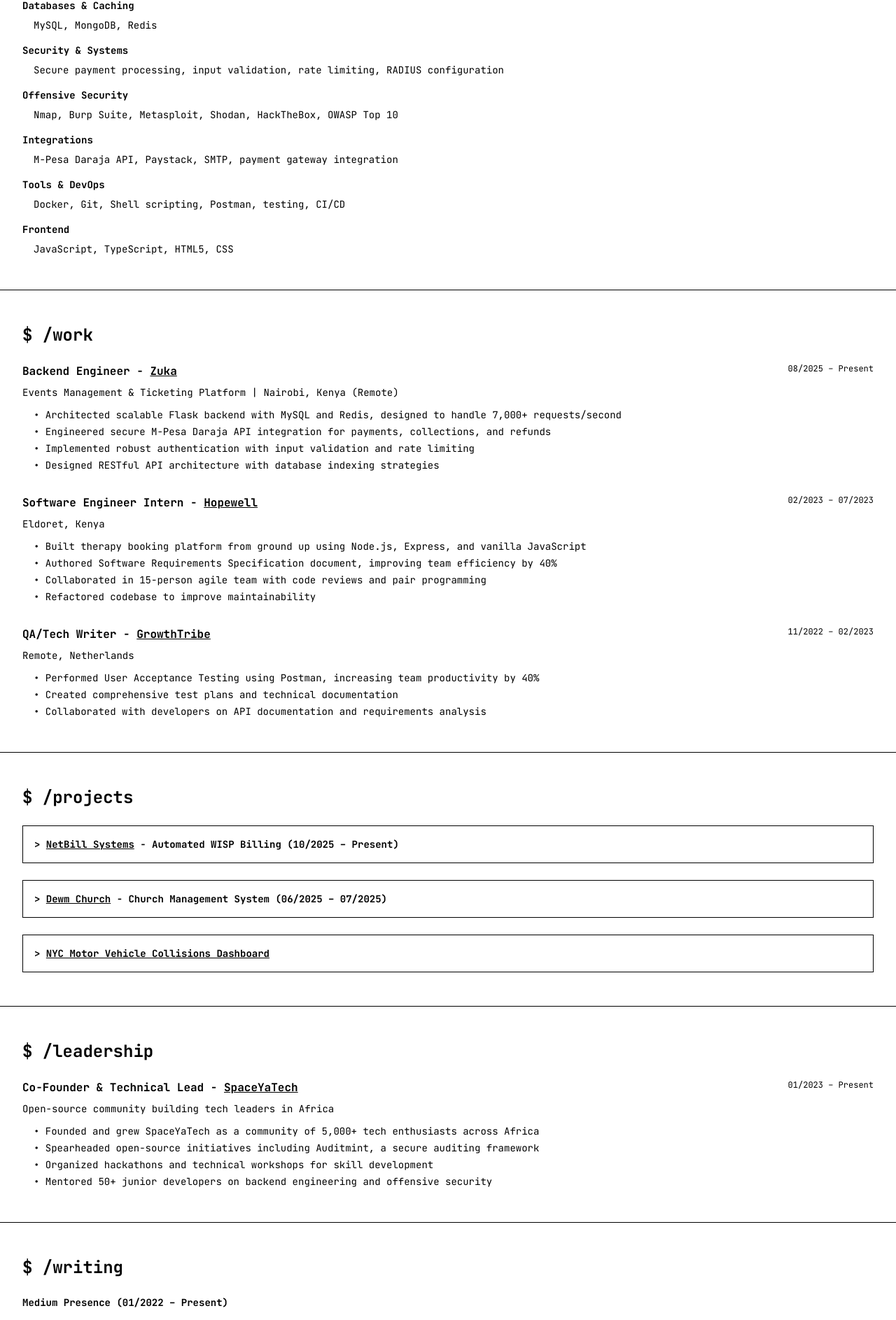
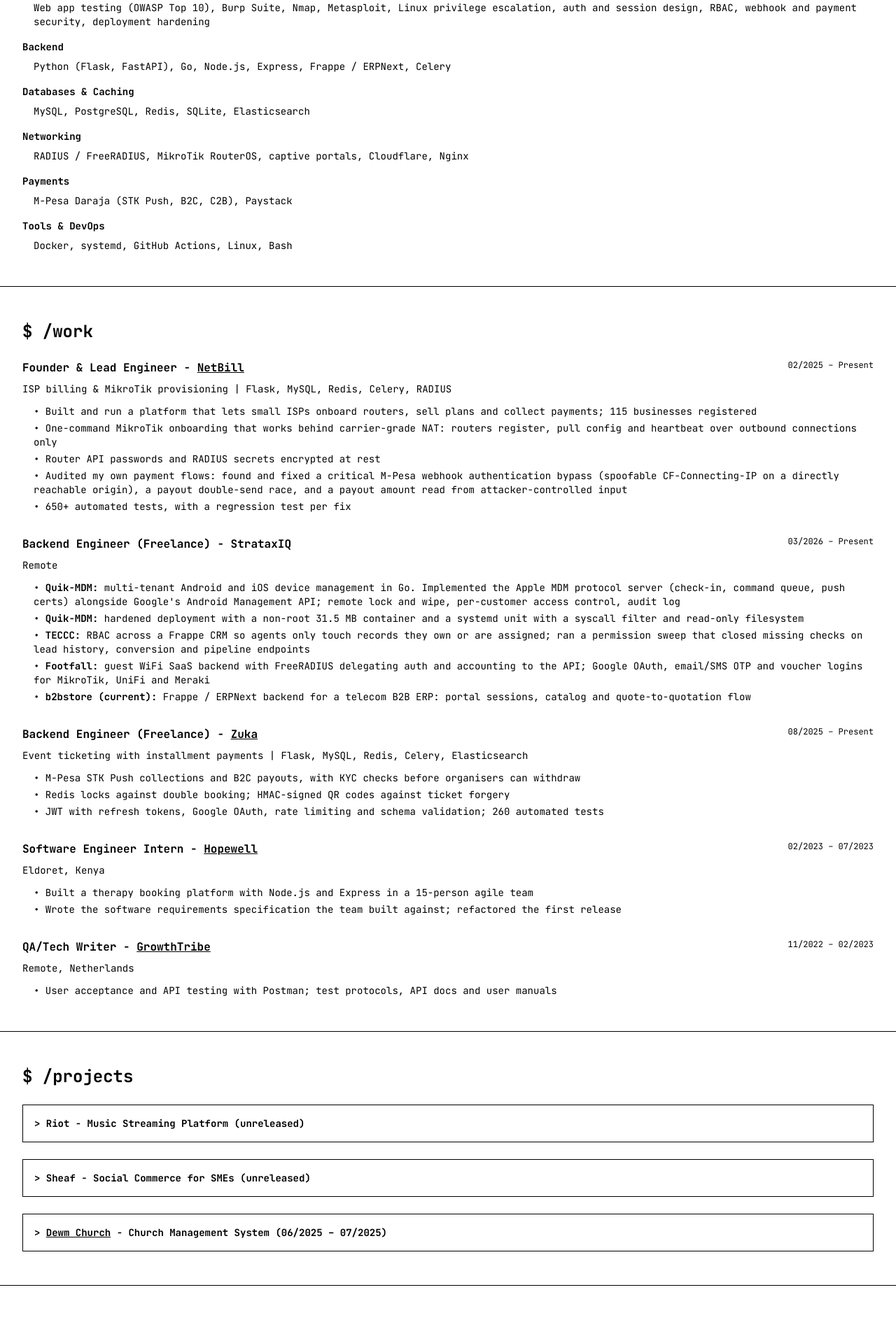
Before and after one commit to beingnile/portfolio, a Next.js app: page / in a window 1280 px wide. Shown: the part 719-2606 px from the top of the page at 70% size. Built offline with nearby package versions, Linux system fonts and the light colour scheme.

Commit message:
Update portfolio for backend and application security focus

```diff
--- a/app/page.tsx
+++ b/app/page.tsx
@@ -11,7 +11,7 @@ export default function Portfolio() {
       <header className="border-b border-black px-8 py-12">
         <h1 className="text-4xl font-bold mb-2">NILE ODHIAMBO OKOMO</h1>
         <p className="text-lg mb-6">
-          Backend Engineer / Penetration Tester
+          Backend Engineer / Application Security
         </p>
 
         <div className="space-y-1 text-sm">
@@ -62,15 +62,20 @@ export default function Portfolio() {
         <h2 className="text-2xl font-bold mb-6">$ /profile</h2>
         <div className="space-y-4 text-sm leading-relaxed">
           <p>
-            Backend engineer with 2+ years building scalable web applications
-            and secure payment systems. Architecting high-performance systems
-            that might survive a doomsday.
+            I build backends for payment, network and device management
+            systems, and I spend a lot of my time trying to break them.
           </p>
           <p>
-            Actively learning offensive security through hands-on pentesting
-            practice. Published 100+ Medium articles covering OWASP Top 10,
-            penetration testing methodologies, HackTheBox walkthroughs, and
-            ethical hacking and computer science fundamentals.
+            I run NetBill, a billing and router provisioning platform for small
+            ISPs, and work as a freelance backend engineer at StrataxIQ and
+            Zuka. Payments run on M-Pesa, routers talk RADIUS, and every
+            webhook is assumed hostile until proven otherwise.
+          </p>
+          <p>
+            I write a public pentesting series on Medium: Hack The Box
+            machines, privilege escalation, SQL injection, CVSS and MITRE
+            ATT&amp;CK. Looking for application security and security
+            engineering roles.
           </p>
         </div>
       </section>
@@ -80,41 +85,44 @@ export default function Portfolio() {
         <h2 className="text-2xl font-bold mb-6">$ /stack</h2>
         <div className="space-y-4 text-sm">
           <div>
+            <p className="font-bold mb-2">Security</p>
+            <p className="ml-4">
+              Web app testing (OWASP Top 10), Burp Suite, Nmap, Metasploit,
+              Linux privilege escalation, auth and session design, RBAC,
+              webhook and payment security, deployment hardening
+            </p>
+          </div>
+          <div>
             <p className="font-bold mb-2">Backend</p>
-            <p className="ml-4">Python, Flask, Node.js, Express, RESTful APIs</p>
+            <p className="ml-4">
+              Python (Flask, FastAPI), Go, Node.js, Express, Frappe / ERPNext,
+              Celery
+            </p>
           </div>
           <div>
             <p className="font-bold mb-2">Databases & Caching</p>
-            <p className="ml-4">MySQL, MongoDB, Redis</p>
-          </div>
-          <div>
-            <p className="font-bold mb-2">Security & Systems</p>
             <p className="ml-4">
-              Secure payment processing, input validation, rate limiting, RADIUS
-              configuration
+              MySQL, PostgreSQL, Redis, SQLite, Elasticsearch
             </p>
           </div>
           <div>
-            <p className="font-bold mb-2">Offensive Security</p>
+            <p className="font-bold mb-2">Networking</p>
             <p className="ml-4">
-              Nmap, Burp Suite, Metasploit, Shodan, HackTheBox, OWASP Top 10
+              RADIUS / FreeRADIUS, MikroTik RouterOS, captive portals,
+              Cloudflare, Nginx
             </p>
           </div>
           <div>
-            <p className="font-bold mb-2">Integrations</p>
+            <p className="font-bold mb-2">Payments</p>
             <p className="ml-4">
-              M-Pesa Daraja API, Paystack, SMTP, payment gateway integration
+              M-Pesa Daraja (STK Push, B2C, C2B), Paystack
             </p>
           </div>
           <div>
             <p className="font-bold mb-2">Tools & DevOps</p>
             <p className="ml-4">
-              Docker, Git, Shell scripting, Postman, testing, CI/CD
+              Docker, systemd, GitHub Actions, Linux, Bash
             </p>
-          </div>
-          <div>
-            <p className="font-bold mb-2">Frontend</p>
-            <p className="ml-4">JavaScript, TypeScript, HTML5, CSS</p>
           </div>
         </div>
       </section>
@@ -126,7 +134,89 @@ export default function Portfolio() {
           <div>
             <div className="flex justify-between items-start mb-2">
               <h3 className="font-bold">
-                Backend Engineer -{' '}
+                Founder & Lead Engineer -{' '}
+                <a
+                  href="https://netbill.app/"
+                  target="_blank"
+                  rel="noopener noreferrer"
+                  className="underline"
+                >
+                  NetBill
+                </a>
+              </h3>
+              <span className="text-xs">02/2025 – Present</span>
+            </div>
+            <p className="text-sm mb-3">
+              ISP billing & MikroTik provisioning | Flask, MySQL, Redis, Celery,
+              RADIUS
+            </p>
+            <ul className="text-sm space-y-1 ml-4">
+              <li>
+                • Built and run a platform that lets small ISPs onboard routers,
+                sell plans and collect payments; 115 businesses registered
+              </li>
+              <li>
+                • One-command MikroTik onboarding that works behind
+                carrier-grade NAT: routers register, pull config and heartbeat
+                over outbound connections only
+              </li>
+              <li>
+                • Router API passwords and RADIUS secrets encrypted at rest
+              </li>
+              <li>
+                • Audited my own payment flows: found and fixed a critical
+                M-Pesa webhook authentication bypass (spoofable
+                CF-Connecting-IP on a directly reachable origin), a payout
+                double-send race, and a payout amount read from
+                attacker-controlled input
+              </li>
+              <li>• 650+ automated tests, with a regression test per fix</li>
+            </ul>
+          </div>
+
+          <div>
+            <div className="flex justify-between items-start mb-2">
+              <h3 className="font-bold">Backend Engineer (Freelance) - StrataxIQ</h3>
+              <span className="text-xs">03/2026 – Present</span>
+            </div>
+            <p className="text-sm mb-3">Remote</p>
+            <ul className="text-sm space-y-1 ml-4">
+              <li>
+                • <span className="font-bold">Quik-MDM:</span> multi-tenant
+                Android and iOS device management in Go. Implemented the Apple
+                MDM protocol server (check-in, command queue, push certs)
+                alongside Google&apos;s Android Management API; remote lock and
+                wipe, per-customer access control, audit log
+              </li>
+              <li>
+                • <span className="font-bold">Quik-MDM:</span> hardened
+                deployment with a non-root 31.5 MB container and a systemd unit
+                with a syscall filter and read-only filesystem
+              </li>
+              <li>
+                • <span className="font-bold">TECCC:</span> RBAC across a
+                Frappe CRM so agents only touch records they own or are
+                assigned; ran a permission sweep that closed missing checks on
+                lead history, conversion and pipeline endpoints
+              </li>
+              <li>
+                • <span className="font-bold">Footfall:</span> guest WiFi SaaS
+                backend with FreeRADIUS delegating auth and accounting to the
+                API; Google OAuth, email/SMS OTP and voucher logins for
+                MikroTik, UniFi and Meraki
+              </li>
+              <li>
+                • <span className="font-bold">b2bstore (current):</span>{' '}
+                Frappe / ERPNext backend for a telecom B2B ERP: portal sessions,
+                catalog and quote-to-quotation flow
+              </li>
+            </ul>
+          </div>
+
+          <div>
+            <div className="flex justify-between items-start mb-2">
+              <h3 className="font-bold">
+                Backend Engineer (Freelance) -{' '}
                 <a
                   href="https://zuka.ke"
                   target="_blank"
@@ -139,24 +229,21 @@ export default function Portfolio() {
               <span className="text-xs">08/2025 – Present</span>
             </div>
             <p className="text-sm mb-3">
-              Events Management & Ticketing Platform | Nairobi, Kenya (Remote)
+              Event ticketing with installment payments | Flask, MySQL, Redis,
+              Celery, Elasticsearch
             </p>
             <ul className="text-sm space-y-1 ml-4">
               <li>
-                • Architected scalable Flask backend with MySQL and Redis,
-                designed to handle 7,000+ requests/second
+                • M-Pesa STK Push collections and B2C payouts, with KYC checks
+                before organisers can withdraw
               </li>
               <li>
-                • Engineered secure M-Pesa Daraja API integration for payments,
-                collections, and refunds
+                • Redis locks against double booking; HMAC-signed QR codes
+                against ticket forgery
               </li>
               <li>
-                • Implemented robust authentication with input validation and
-                rate limiting
-              </li>
-              <li>
-                • Designed RESTful API architecture with database indexing
-                strategies
+                • JWT with refresh tokens, Google OAuth, rate limiting and
+                schema validation; 260 automated tests
               </li>
             </ul>
           </div>
@@ -179,18 +266,13 @@ export default function Portfolio() {
             <p className="text-sm mb-3">Eldoret, Kenya</p>
             <ul className="text-sm space-y-1 ml-4">
               <li>
-                • Built therapy booking platform from ground up using Node.js,
-                Express, and vanilla JavaScript
+                • Built a therapy booking platform with Node.js and Express in
+                a 15-person agile team
               </li>
               <li>
-                • Authored Software Requirements Specification document,
-                improving team efficiency by 40%
+                • Wrote the software requirements specification the team built
+                against; refactored the first release
               </li>
-              <li>
-                • Collaborated in 15-person agile team with code reviews and
-                pair programming
-              </li>
-              <li>• Refactored codebase to improve maintainability</li>
             </ul>
           </div>
 
@@ -212,15 +294,8 @@ export default function Portfolio() {
             <p className="text-sm mb-3">Remote, Netherlands</p>
             <ul className="text-sm space-y-1 ml-4">
               <li>
-                • Performed User Acceptance Testing using Postman, increasing
-                team productivity by 40%
-              </li>
-              <li>
-                • Created comprehensive test plans and technical documentation
-              </li>
-              <li>
-                • Collaborated with developers on API documentation and
-                requirements analysis
+                • User acceptance and API testing with Postman; test protocols,
+                API docs and user manuals
               </li>
             </ul>
           </div>
@@ -231,43 +306,59 @@ export default function Portfolio() {
       <section className="border-b border-black px-8 py-12">
         <h2 className="text-2xl font-bold mb-6">$ /projects</h2>
         <div className="space-y-6">
-          {/* NetBill Systems */}
+          {/* Riot */}
           <div className="border border-black">
             <button
               onClick={() =>
-                setExpandedProject(
-                  expandedProject === 'netbill' ? null : 'netbill'
-                )
+                setExpandedProject(expandedProject === 'riot' ? null : 'riot')
               }
               className="w-full p-4 text-left font-bold hover:bg-black hover:text-white transition-none text-sm"
             >
-              {'>'}{' '}
-              <a
-                href="https://netbill.app/"
-                target="_blank"
-                rel="noopener noreferrer"
-                className="underline"
-                onClick={(e) => e.stopPropagation()}
-              >
-                NetBill Systems
-              </a>{' '}
-              - Automated WISP Billing (10/2025 – Present)
+              {'>'} Riot - Music Streaming Platform (unreleased)
             </button>
-            {expandedProject === 'netbill' && (
+            {expandedProject === 'riot' && (
               <div className="p-4 border-t border-black bg-white text-sm space-y-2">
                 <p>
-                  Building automated billing system for Kenyan Wireless ISPs
-                  with RADIUS-based router configuration.
+                  Streaming platform where artists get paid directly, with
+                  distribution and sync licensing built in.
                 </p>
                 <p>
-                  <span className="font-bold">Stack:</span> Flask, Redis,
-                  MySQL, M-Pesa Daraja, Paystack, RADIUS
+                  <span className="font-bold">Stack:</span> FastAPI, React,
+                  PostgreSQL, JWT
                 </p>
                 <p>
-                  Features: M-Pesa and Paystack payment integration, transaction
-                  logging, plug-and-play configuration generator, concurrent
-                  billing cycles, automated notifications, real-time payment
-                  processing.
+                  Pre-launch security review found and fixed a privilege
+                  escalation that let any user register as an admin, and an
+                  upload endpoint that skipped input validation.
+                </p>
+              </div>
+            )}
+          </div>
+
+          {/* Sheaf */}
+          <div className="border border-black">
+            <button
+              onClick={() =>
+                setExpandedProject(expandedProject === 'sheaf' ? null : 'sheaf')
+              }
+              className="w-full p-4 text-left font-bold hover:bg-black hover:text-white transition-none text-sm"
+            >
+              {'>'} Sheaf - Social Commerce for SMEs (unreleased)
+            </button>
+            {expandedProject === 'sheaf' && (
+              <div className="p-4 border-t border-black bg-white text-sm space-y-2">
+                <p>
+                  Post a product once and sell it on WhatsApp, Facebook and
+                  Instagram. Customers pay by M-Pesa; merchants are settled
+                  daily.
+                </p>
+                <p>
+                  <span className="font-bold">Stack:</span> Flask, M-Pesa
+                  Daraja (STK Push, B2C), Meta Graph API, Africa&apos;s Talking
+                </p>
+                <p>
+                  Hardened callback authentication and fixed a settlement step
+                  that marked orders paid before the payout was confirmed.
                 </p>
               </div>
             )}
@@ -296,53 +387,13 @@ export default function Portfolio() {
             {expandedProject === 'dewm' && (
               <div className="p-4 border-t border-black bg-white text-sm space-y-2">
                 <p>
-                  Full-featured church management application with admin
-                  dashboard for events, leadership, and member engagement.
+                  Church management application with an admin dashboard for
+                  events, leadership and member engagement.
                 </p>
                 <p>
-                  <span className="font-bold">Features:</span> Event creation
-                  and management, automated appointment booking system, digital
-                  prayer request submission, member interaction dashboard,
-                  leadership oversight tools.
-                </p>
-              </div>
-            )}
-          </div>
-
-          {/* NYC Collisions */}
-          <div className="border border-black">
-            <button
-              onClick={() =>
-                setExpandedProject(
-                  expandedProject === 'nyc' ? null : 'nyc'
-                )
-              }
-              className="w-full p-4 text-left font-bold hover:bg-black hover:text-white transition-none text-sm"
-            >
-              {'>'}{' '}
-              <a
-                href="https://beingnile-nyc-motor-vehicle-collisions-app-0wlu3l.streamlitapp.com/"
-                target="_blank"
-                rel="noopener noreferrer"
-                className="underline"
-                onClick={(e) => e.stopPropagation()}
-              >
-                NYC Motor Vehicle Collisions Dashboard
-              </a>
-            </button>
-            {expandedProject === 'nyc' && (
-              <div className="p-4 border-t border-black bg-white text-sm space-y-2">
-                <p>
-                  Interactive Streamlit dashboard analyzing NYPD collision data
-                  with KPIs tracking injury rates and accident patterns.
-                </p>
-                <p>
-                  <span className="font-bold">Stack:</span> Streamlit, Python,
-                  NYPD data
-                </p>
-                <p>
-                  Implemented caching mechanisms improving data retrieval
-                  performance by 60%.
+                  <span className="font-bold">Features:</span> Event
+                  management, appointment booking, prayer request submission,
+                  member dashboard.
                 </p>
               </div>
             )}
@@ -357,7 +408,7 @@ export default function Portfolio() {
           <div>
             <div className="flex justify-between items-start mb-2">
               <h3 className="font-bold">
-                Co-Founder & Technical Lead -{' '}
+                Community Manager -{' '}
                 <a
                   href="https://spaceyatech.com"
                   target="_blank"
@@ -367,27 +418,16 @@ export default function Portfolio() {
                   SpaceYaTech
                 </a>
               </h3>
-              <span className="text-xs">01/2023 – Present</span>
+              <span className="text-xs">06/2022 – 04/2023</span>
             </div>
-            <p className="text-sm mb-3">
-              Open-source community building tech leaders in Africa
-            </p>
             <ul className="text-sm space-y-1 ml-4">
               <li>
-                • Founded and grew SpaceYaTech as a community of 5,000+ tech
-                enthusiasts across Africa
+                • Taught data structures and algorithms to 300+ developers
+                through live coding and assignments
               </li>
               <li>
-                • Spearheaded open-source initiatives including Auditmint, a
-                secure auditing framework
-              </li>
-              <li>
-                • Organized hackathons and technical workshops for skill
-                development
-              </li>
-              <li>
-                • Mentored 50+ junior developers on backend engineering and
-                offensive security
+                • Ran Discord and Twitter engagement and organised Google I/O
+                Extended events
               </li>
             </ul>
           </div>
@@ -399,42 +439,38 @@ export default function Portfolio() {
         <h2 className="text-2xl font-bold mb-6">$ /writing</h2>
         <div className="space-y-4 text-sm">
           <p>
-            <span className="font-bold">Medium Presence (01/2022 – Present)</span>
+            <span className="font-bold">Medium (01/2022 – Present)</span>
           </p>
           <p>
-            Published 100+ technical articles covering offensive security and
-            computer science fundamentals. Content focuses on practical
-            hands-on learning and bridging theory with application.
+            A 97-part public pentesting series, written as I learn. Practical
+            first, theory where it earns its place.
           </p>
           <div className="mt-4 space-y-2">
             <p className="font-bold">Topics covered:</p>
             <ul className="ml-4 space-y-1">
-              <li>
-                • Penetration testing methodologies and reconnaissance techniques
-              </li>
-              <li>
-                • OWASP Top 10 vulnerabilities and secure coding practices
-              </li>
-              <li>
-                • HackTheBox machine walkthroughs and exploitation techniques
-              </li>
-              <li>
-                • Ethical hacking tools: Nmap, Burp Suite, Shodan, Metasploit
-              </li>
-              <li>• Network security fundamentals and post-exploitation</li>
-              <li>
-                • Bug bounty hunting approaches and vulnerability disclosure
-              </li>
-              <li>• Low-level programming and computer science concepts</li>
+              <li>• Hack The Box walkthroughs with written pentest reports</li>
+              <li>• Privilege escalation and post-exploitation</li>
+              <li>• SQL injection and the OWASP Top 10</li>
+              <li>• CVSS scoring, MITRE ATT&amp;CK and OPSEC</li>
+              <li>• Nmap, Burp Suite, Shodan, Metasploit</li>
             </ul>
           </div>
           <p className="mt-4">
-            <span className="font-bold">Publications:</span> Medium, MeetCyber,
-            System Weakness, Python in Plain English
+            <span className="font-bold">Currently training on:</span>{' '}
+            pwn.college and PortSwigger Web Security Academy
           </p>
+        </div>
+      </section>
+
+      {/* Education Section */}
+      <section className="border-b border-black px-8 py-12">
+        <h2 className="text-2xl font-bold mb-6">$ /education</h2>
+        <div className="flex justify-between items-start text-sm">
           <p>
-            <span className="font-bold">Readership:</span> 170+ followers
+            <span className="font-bold">BSc Electronics</span> - University
+            of Eastern Africa, Baraton
           </p>
+          <span className="text-xs">Expected 2027</span>
         </div>
       </section>
 
```
